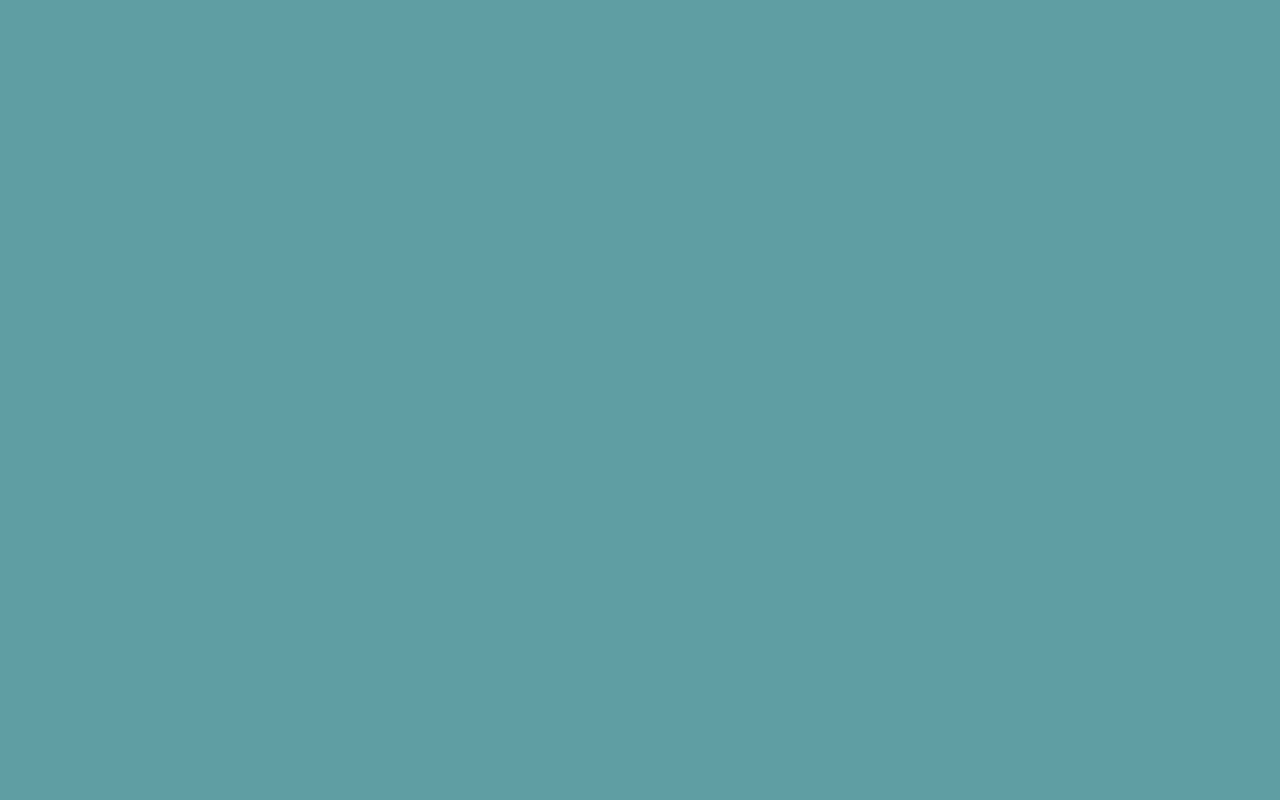
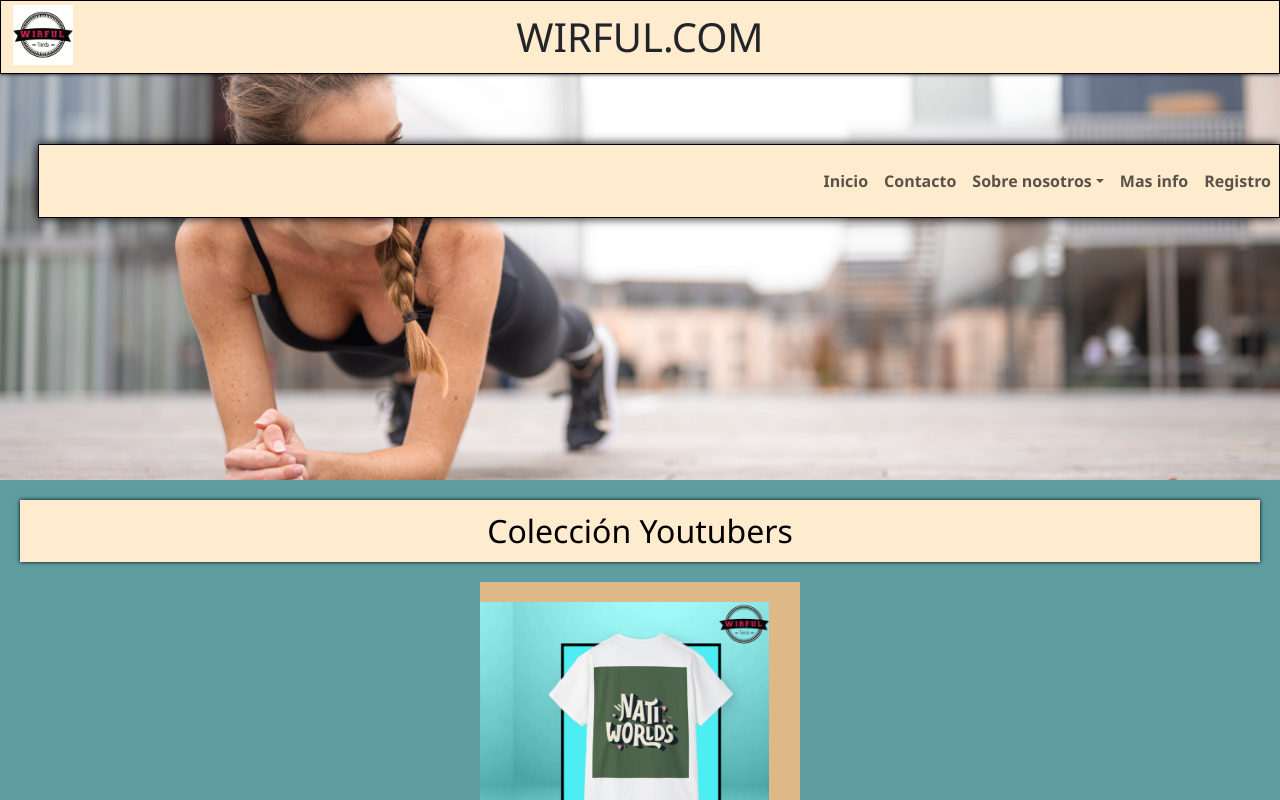
Before and after one commit to naatiworlds/wirful, a React (Create React App) app: page /coleccion-youtubers in a window 1280 px wide. Before the commit this address had no page. Shown: the top 800 px of the page. Built offline with nearby package versions, Linux system fonts and the light colour scheme.

Commit message:
modificaciones de branch

```diff
--- a/src/App.js
+++ b/src/App.js
@@ -2,7 +2,7 @@
 import { Routes, Route, HashRouter as BrowserRouter } from "react-router-dom"
 import Inicio from "./Inicio"
 import SobreNosotros from "./SobreNosotros"
-import ColeecionNatiworlds from "./ColeecionNatiworlds";
+import ColeecionYoutubers from "./ColeecionYoutubers";
 import './App.css';
 import ColeecionGamer from "./ColeccionGamer";
 
@@ -13,7 +13,7 @@
     <Routes>
       <Route path="/" element={<Inicio />} />
       <Route path="sobre-nosotros" element={<SobreNosotros />} />
-      <Route path="coleccion-natiworlds" element={<ColeecionNatiworlds />} />
+      <Route path="coleccion-youtubers" element={<ColeecionYoutubers />} />
       <Route path="coleccion-gamer" element={<ColeecionGamer />} />
     </Routes>
   );
--- a/src/ColeccionGamer.js
+++ b/src/ColeccionGamer.js
@@ -1,4 +1,4 @@
-import "./ColeccionNatiworlds.css"
+import "./ColeccionYoutubers.css"
 import Cabecera from "./Cabecera";
 import Ejemplo from "./Slider";
 import gamer1 from './images/gamer/coleccion.jpeg';
--- a/src/ColeecionNatiworlds.js
+++ b/src/ColeecionYoutubers.js
@@ -1,4 +1,4 @@
-import "./ColeccionNatiworlds.css"
+import "./ColeccionYoutubers.css"
 import Cabecera from "./Cabecera";
 import Ejemplo from "./Slider";
 import wirful1 from './images/Natiworlds/wirful1.jpg';
@@ -29,14 +29,14 @@
     }
 ];
 
-function ColeecionNatiworlds() {
+function ColeecionYoutubers() {
     return (
         <>
             <Cabecera
                 enlaceExtra={"/"}
                 tituloExtra={"Inicio"}
             />
-            <h2 class="tituloSeccion">Colección natiworlds</h2>
+            <h2 class="tituloSeccion">Colección Youtubers</h2>
             <div class="slider-container">
 
                 <Ejemplo slides={slidesData} />
@@ -46,4 +46,4 @@
         </>
     )
 }
-export default ColeecionNatiworlds;
+export default ColeecionYoutubers;
--- a/src/Inicio.js
+++ b/src/Inicio.js
@@ -17,10 +17,10 @@
             <h2 class="tituloSeccion">Colecciones</h2>
             <div class="container">
                 <CardsConImagen
-                    redireccion="coleccion-natiworlds"
+                    redireccion="coleccion-youtubers"
                     imagen={wirful1}
                     alt={"Imagen de la colección"}
-                    titulo={"Colleción Natiworlds"}
+                    titulo={"Colleción Youtubers"}
                     alt2={"Segunda imagen de la colección"}
                     figure={"Colección be brave con una frase motivadora"}
                     precio={"??.??€"}
```
Also changed, not shown: src/ColeccionYoutubers.css (renamed from src/ColeccionNatiworlds.css).
